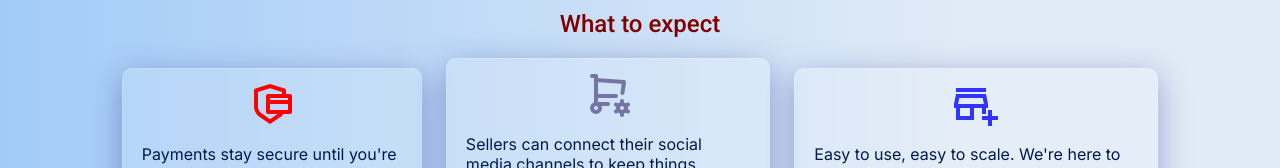
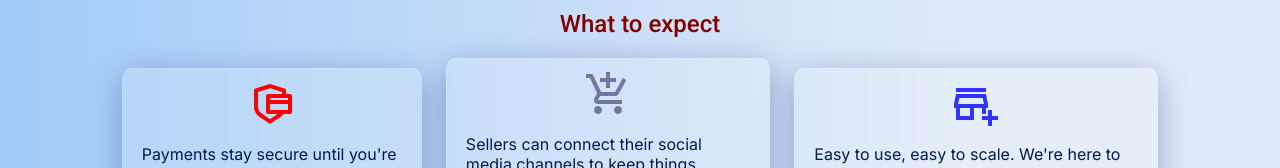
Before and after one commit to verifibuy-org/wait-list-app, a React (Create React App) app: page / in a window 1280 px wide. Shown: the part 563-731 px from the top of the page. Built offline with nearby package versions, Linux system fonts and the light colour scheme.

Commit message:
changed cart icon

```diff
--- a/src/App.js
+++ b/src/App.js
@@ -2,8 +2,9 @@ import logo from './assets/Footer Logo.svg';
 import './App.css';
 import phoneImage from './assets/android-mobile.png'
 import { RiSecurePaymentLine } from "react-icons/ri";
-import { TbShoppingCartCog } from "react-icons/tb";
+// import { TbShoppingCartCog } from "react-icons/tb";
 import { MdOutlineAddBusiness } from "react-icons/md";
+import { MdOutlineAddShoppingCart } from "react-icons/md";
 
 function App() {
     return (
@@ -36,7 +37,8 @@ function App() {
                                 </p>
                             </div>
                             <div className='card'>
-                                <TbShoppingCartCog color='#7575a3' size='3rem'/>
+                                {/* <TbShoppingCartCog color='#7575a3' size='3rem'/> */}
+                                <MdOutlineAddShoppingCart color='#7575a3' size='3rem' />
                                 <p>
                                     Sellers can connect their social media channels to keep
                                     things flowing smoothly across their online stores.
```
